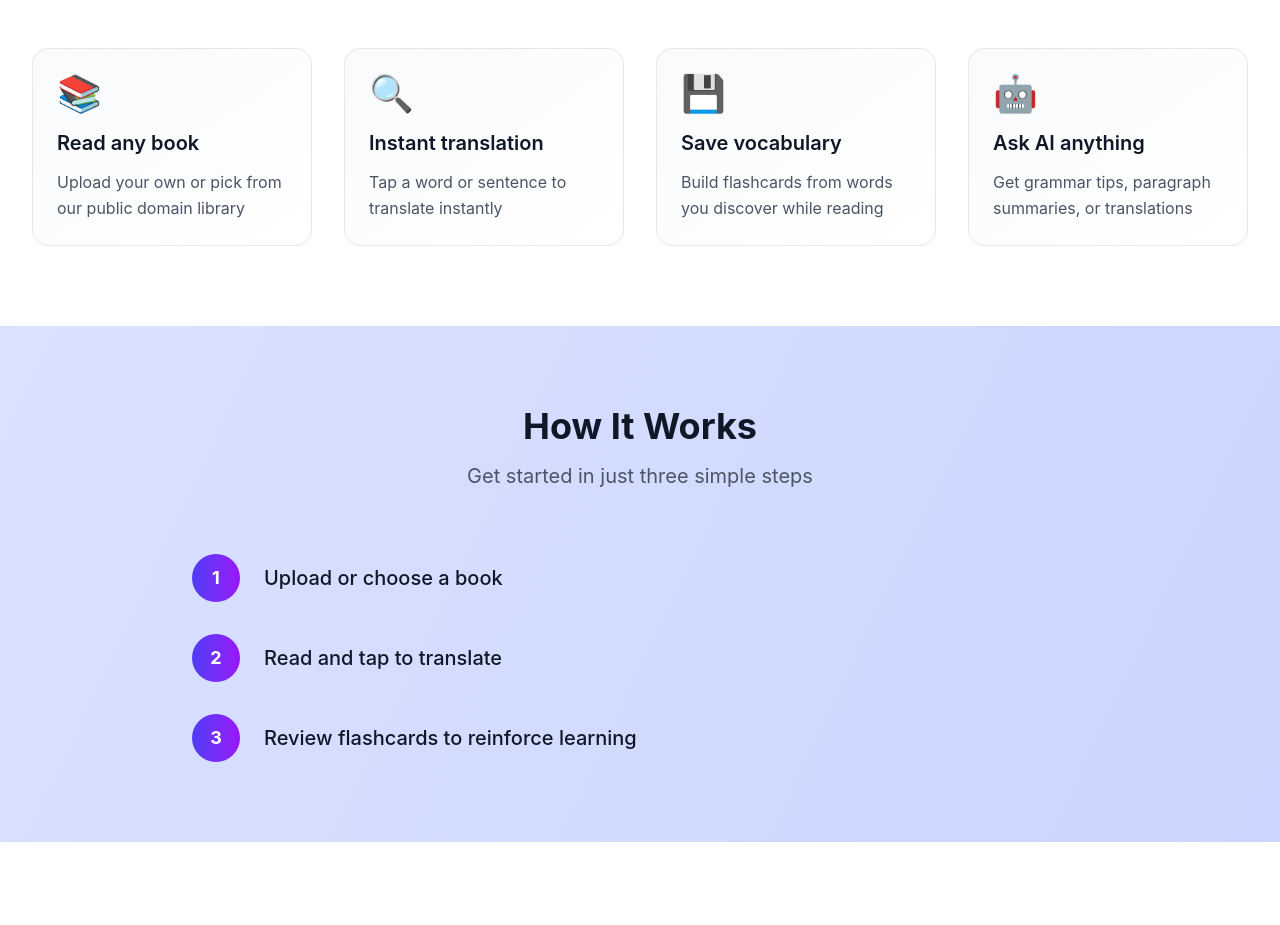
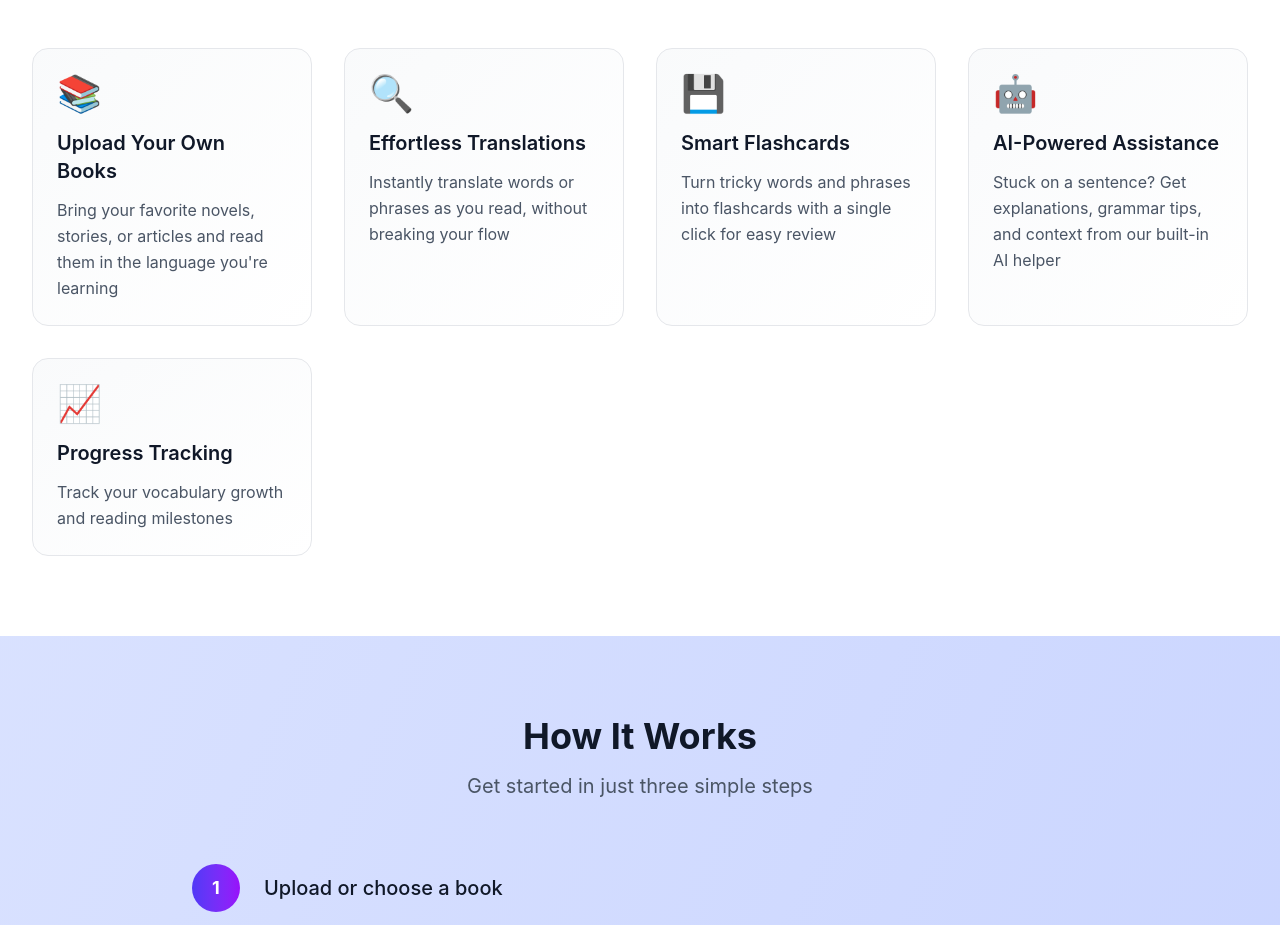
Before and after one commit to FrancoPopp/lexflow, a Next.js app: page /landing in a window 1280 px wide. Shown: the part 980-1905 px from the top of the page. Built offline with nearby package versions, Linux system fonts and the light colour scheme.

Commit message:
Add new features to landing

```diff
--- a/src/app/components/landing/landing.tsx
+++ b/src/app/components/landing/landing.tsx
@@ -119,23 +119,32 @@ export function Hero() {
 const features = [
   {
     icon: "📚",
-    title: "Read any book",
-    description: "Upload your own or pick from our public domain library",
+    title: "Upload Your Own Books",
+    description:
+      "Bring your favorite novels, stories, or articles and read them in the language you're learning",
   },
   {
     icon: "🔍",
-    title: "Instant translation",
-    description: "Tap a word or sentence to translate instantly",
+    title: "Effortless Translations",
+    description:
+      "Instantly translate words or phrases as you read, without breaking your flow",
   },
   {
     icon: "💾",
-    title: "Save vocabulary",
-    description: "Build flashcards from words you discover while reading",
+    title: "Smart Flashcards",
+    description:
+      "Turn tricky words and phrases into flashcards with a single click for easy review",
   },
   {
     icon: "🤖",
-    title: "Ask AI anything",
-    description: "Get grammar tips, paragraph summaries, or translations",
+    title: "AI-Powered Assistance",
+    description:
+      "Stuck on a sentence? Get explanations, grammar tips, and context from our built-in AI helper",
+  },
+  {
+    icon: "📈",
+    title: "Progress Tracking",
+    description: "Track your vocabulary growth and reading milestones",
   },
 ];
 
```
